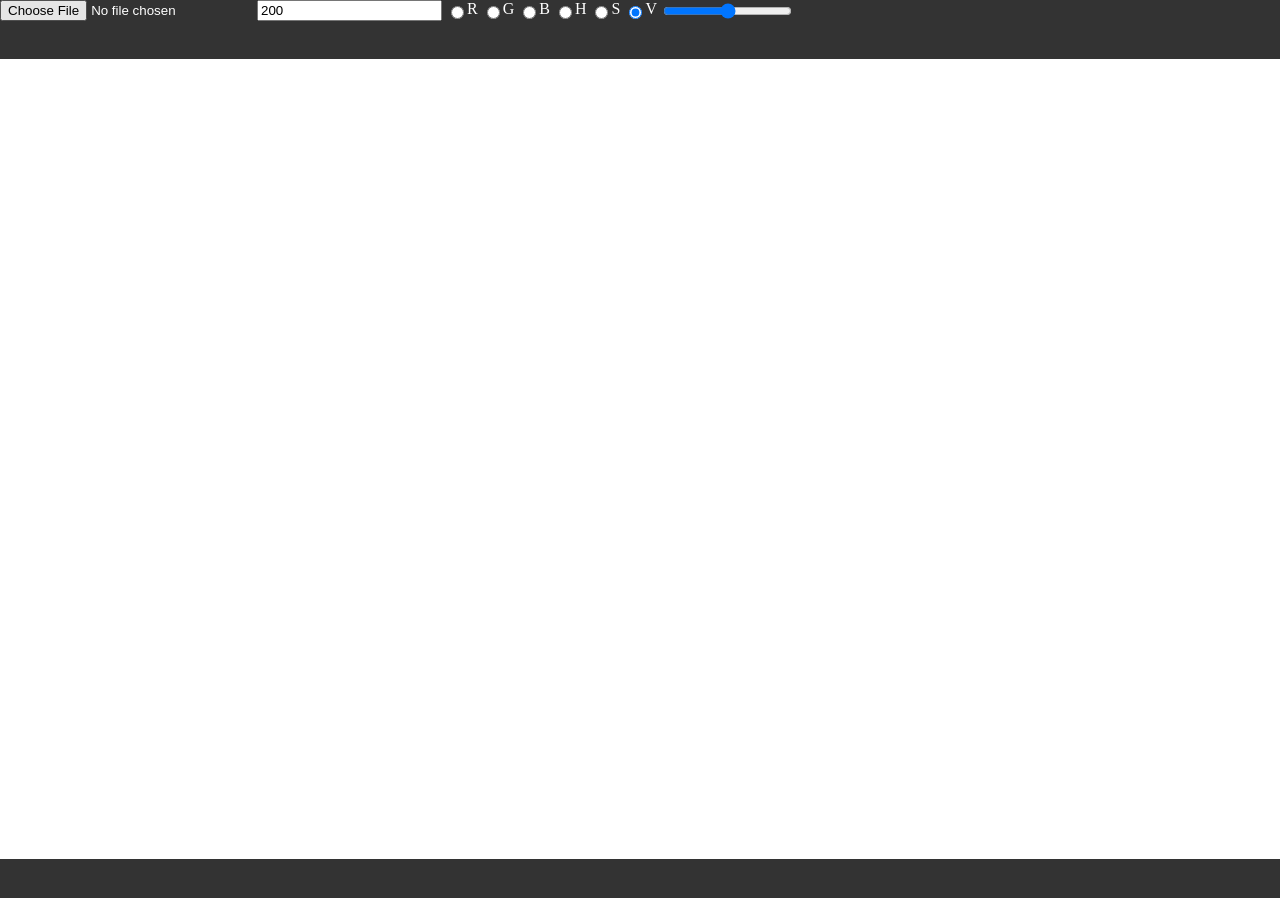
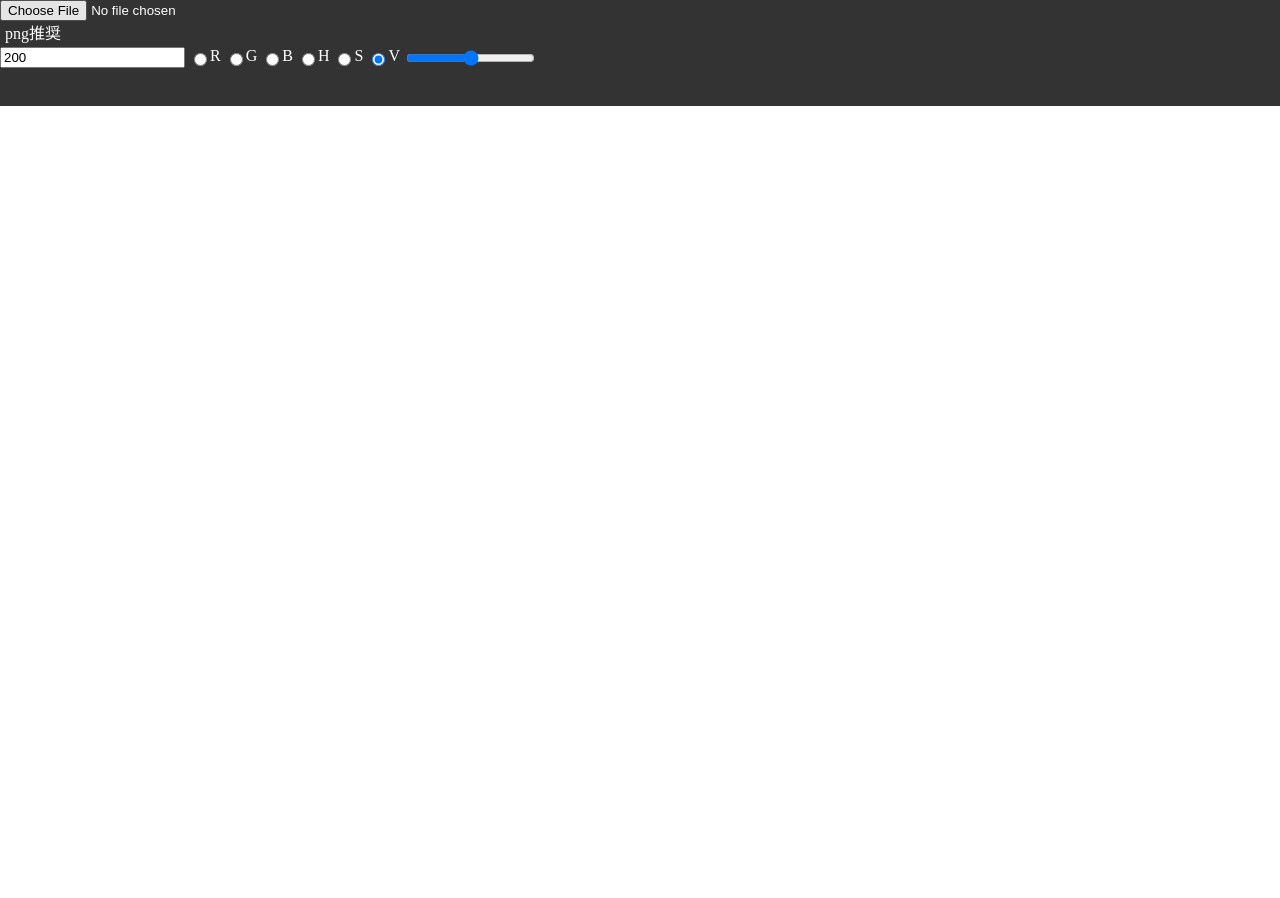
Before and after one commit to reo3190/Pixel_Converter, a plain HTML site: page index.html in a window 1280 px wide. Before the commit the page ends 859 px from the top, so only its background shows below. Drawn offline with nearby package versions, Linux system fonts and the light colour scheme; a web font is replaced by a local one.

Commit message:
Add files via upload

```diff
--- a/assets/scss/page/_main.scss
+++ b/assets/scss/page/_main.scss
@@ -10,6 +10,7 @@
 body{
   background-color: #333;
   margin: auto;
+
 }
 
 
@@ -37,3 +38,8 @@ label{
   background-color: #fff;
 
 }
+
+p{
+  color: #fff;
+  margin:5px;
+}
--- a/index.html
+++ b/index.html
@@ -14,6 +14,7 @@
   <body>
     <div id="wrapper">
       <input type="file" id="img" name="example" accept="image/jpeg, image/png">
+      <p>png推奨</p>
       <input type="text" id="txt1" value="200" maxlength="4">
       <label><input type="radio" name="color" value="r">R</label>
       <label><input type="radio" name="color" value="g">G</label>
```
Also changed, not shown: assets/css/style.css, 1 other file.
